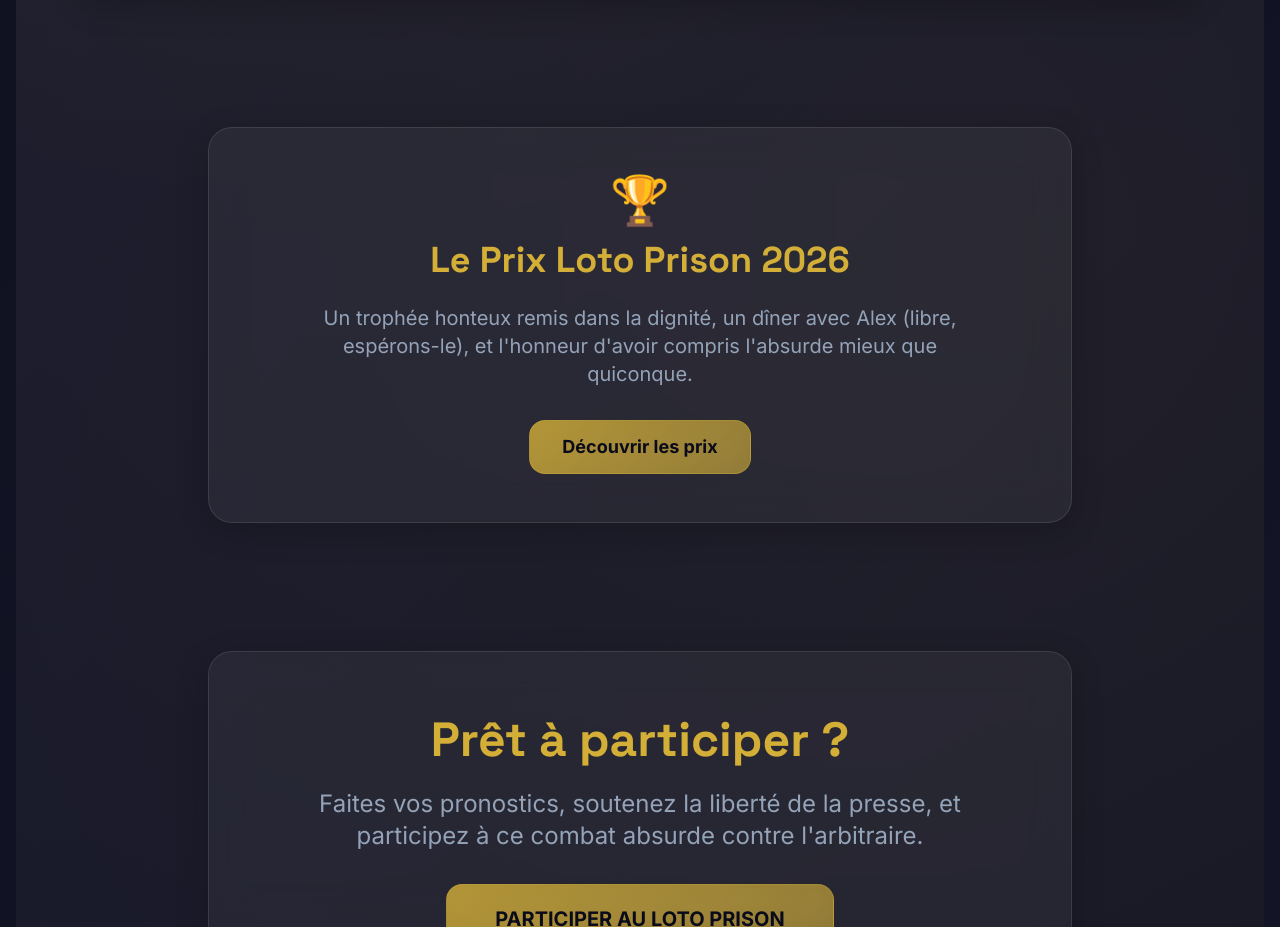
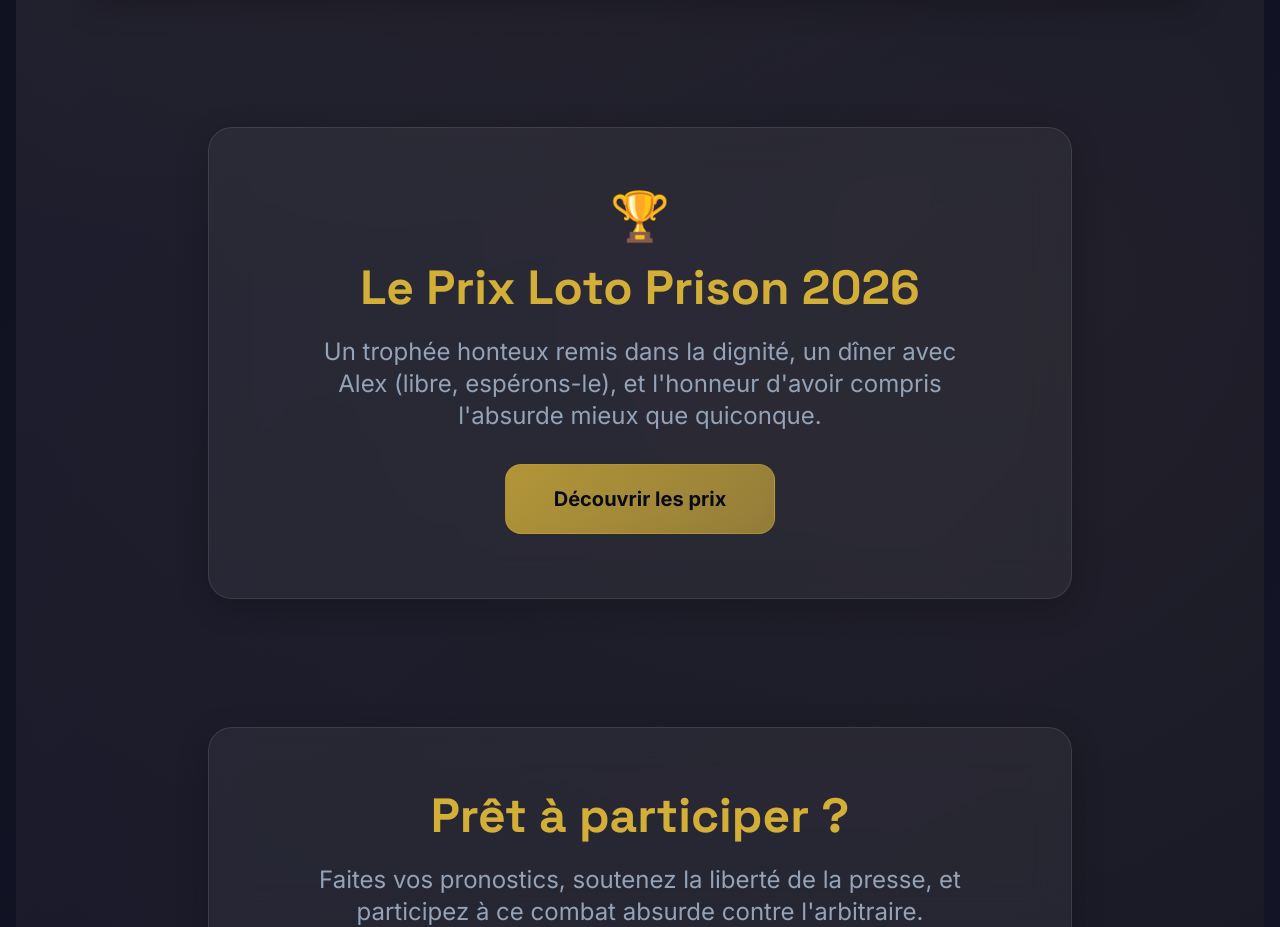
Before and after one commit to EthanPasquier/Alex_Jourdanov, a React (Vite) app: page / in a window 1280 px wide. Shown: the part 3181-4108 px from the top of the page. Built offline with nearby package versions, Linux system fonts and the light colour scheme.

Commit message:
better version

```diff
--- a/src/pages/Home.tsx
+++ b/src/pages/Home.tsx
@@ -241,18 +241,18 @@ export function Home() {
 
       {/* Prix Section */}
       <div className="max-w-4xl mx-auto px-4 py-8 sm:py-12 md:py-16">
-        <div className="glass-card rounded-3xl p-6 sm:p-8 md:p-10 lg:p-12 border-2 border-game-gold/30 text-center">
-          <div className="text-4xl sm:text-5xl mb-3 sm:mb-4">🏆</div>
-          <h2 className="text-2xl sm:text-3xl md:text-4xl font-display font-bold text-game-gold mb-4 sm:mb-6">
+        <div className="glass-card rounded-3xl p-8 sm:p-12 md:p-16 border-2 border-game-gold/30 text-center">
+          <div className="text-4xl sm:text-5xl mb-4 sm:mb-6">🏆</div>
+          <h2 className="text-2xl sm:text-3xl md:text-4xl lg:text-5xl font-display font-bold text-game-gold mb-4 sm:mb-6">
             Le Prix Loto Prison 2026
           </h2>
-          <p className="text-lg sm:text-xl text-game-text-muted leading-relaxed mb-6 sm:mb-8 max-w-2xl mx-auto">
+          <p className="text-lg sm:text-xl md:text-2xl text-game-text-muted leading-relaxed mb-6 sm:mb-8 max-w-2xl mx-auto">
             Un trophée honteux remis dans la dignité, un dîner avec Alex (libre, espérons-le),
             et l'honneur d'avoir compris l'absurde mieux que quiconque.
           </p>
           <Link
             to="/prix"
-            className="glass-button inline-block px-6 py-3 sm:px-8 rounded-2xl font-bold text-base sm:text-lg text-game-bg hover:text-game-bg transition-all"
+            className="glass-button inline-block px-8 py-4 sm:px-10 sm:py-5 md:px-12 rounded-2xl font-bold text-lg sm:text-xl text-game-bg hover:text-game-bg transition-all"
           >
             Découvrir les prix
           </Link>
```
